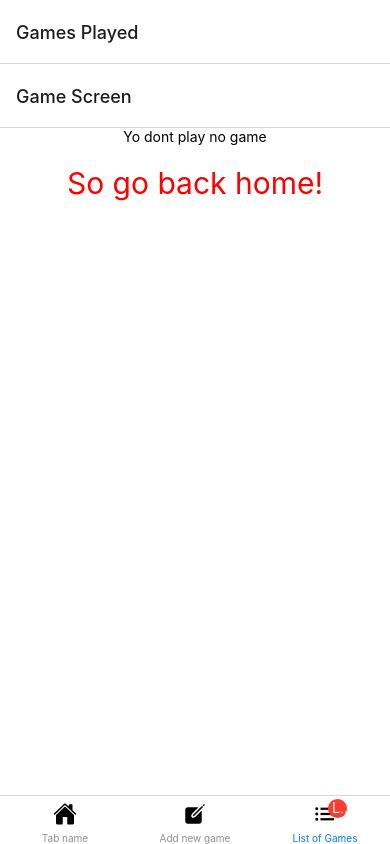
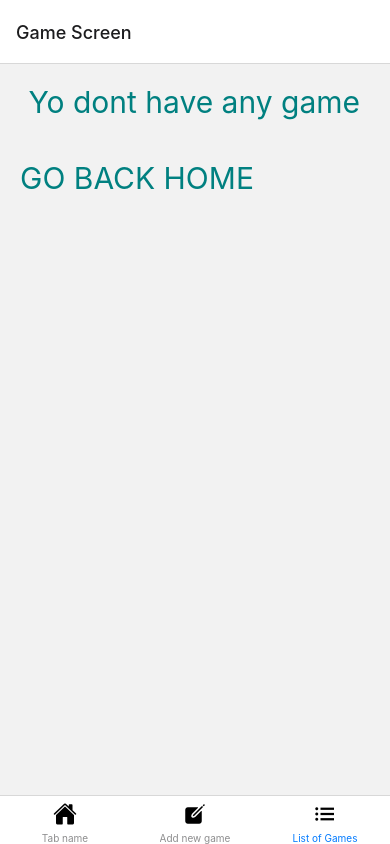
Before and after one commit to eliasdewan/React-native-Expo-application---Bowling-score-card, a React Native app: screen /List in a window 390 px wide. Built offline with nearby package versions, Linux system fonts and the light colour scheme.

Commit message:
some improvement , list game number, hide header

```diff
--- a/App.js
+++ b/App.js
@@ -2,20 +2,25 @@ import { StatusBar } from 'expo-status-bar';
 import { Button, StyleSheet, Text, View, Pressable } from 'react-native';
 import { NavigationContainer, TabActions } from '@react-navigation/native';
 import { createBottomTabNavigator } from '@react-navigation/bottom-tabs';
-
+import { useContext } from 'react';
 import { Ionicons } from '@expo/vector-icons';
 import CreateGame from './src/screens/componets/CreateGame';
 import GameList from './src/screens/componets/GameList';
 import IndexScreen from './src/screens/componets/Indexscreen';
 import EditGame from './src/screens/componets/EditGame';
 import EndScore from './src/screens/componets/EndsScore';
-import { GameProvider } from './src/contexts/GameContext';
+import GameContext, { GameProvider } from './src/contexts/GameContext';
 const Tab = createBottomTabNavigator();
 
 import { createNativeStackNavigator } from '@react-navigation/native-stack';
 const Stack = createNativeStackNavigator();
 
-function GameListNav() {
+
+function GameListNav({ navigation }) {
+  const { state } = useContext(GameContext);
+
+  navigation.setOptions({ tabBarBadge : state.length > 0 ? state.length :null })
+
   return (
     <Stack.Navigator initialRouteName='ListView'>
       <Stack.Screen name="ListView" component={GameList} options={{ title: "Game Screen" }} />
@@ -27,9 +32,10 @@ function GameListNav() {
 }
 
 const App = () => {
-
+  //const {state} = useContext(GameContext);
   return (
     <GameProvider>
+
       <NavigationContainer>
         <StatusBar style="auto" />
         <Tab.Navigator>
@@ -55,9 +61,10 @@ const App = () => {
             }}
           />
           <Tab.Screen name="List"
+
             options={{
-              title: "Games Played",
-              tabBarBadge: "Loser",
+              title: "Game window",
+              headerShown:false,
               tabBarLabel: " List of Games",
               tabBarIcon: () => (<Ionicons name="list" size={24} color="black" />)
             }}
--- a/src/screens/componets/GameList.js
+++ b/src/screens/componets/GameList.js
@@ -7,30 +7,43 @@ import { Ionicons, MaterialIcons } from '@expo/vector-icons';
 
 const GameList = ({ navigation }) => {
     const { state, remove } = useContext(GameContext);
+
     console.log(state, " From game list");
+    {
+        if (state.length < 1) {
             return (
-        <View style={styles.container}>
-            <Text> Yo dont play no game </Text>
+                <View >
+                    <Text style={styles.goBack}> Yo dont have any game </Text>
                     <Pressable onPress={() => navigation.navigate('Add')}>
                         <Text style={styles.goBack}>
-                    So go back home!
+                            GO BACK HOME
                         </Text>
                     </Pressable>
+                </View>
+            )
+        }
+    }
+    return (
+        <View >
+
 
             <FlatList
                 data={state}
                 keyExtractor={(game) => game.id.toString()}
                 renderItem={({ item }) => {
+
+
                     return (
                         // <Pressable onPress={() => navigation.navigate("EditGame", { id: item.id })}>
                         <Pressable onPress={() => navigation.navigate("EndScore", { id: item.id })}>
                             <View style={styles.container} >
+                                <View stle={styles.listItem}>
                                     <Text> {item.gameName}</Text>
                                     <Text>{item.date}</Text>
                                     <Text>Players :{item.numberOfPlayers}</Text>
                                     <Text>Rink number: {item.rink}</Text>
                                     <Text>Teams :{item.teamName}</Text>
-
+                                </View>
 
 
                                 <Pressable onPress={() => navigation.navigate("EditGame", { id: item.id })}>
@@ -57,13 +70,21 @@ export default GameList;
 const styles = StyleSheet.create({
     container: {
         flex: 1,
+        flexDirection: "row",
         backgroundColor: '#fff',
-        alignItems: 'center',
-        justifyContent: 'center',
+        justifyContent: "space-between",
+        alignItems: "center",
+        paddingBottom:10,
+        borderBottomWidth:1
+
+    },
+    listItem: {
+        flexDirection: "column"
+
     },
     goBack: {
         fontSize: 30,
-        color: 'red',
+        color: 'teal',
         padding: 20,
     }
 });
```
Lines whose indentation alone changed are shown as unchanged.
